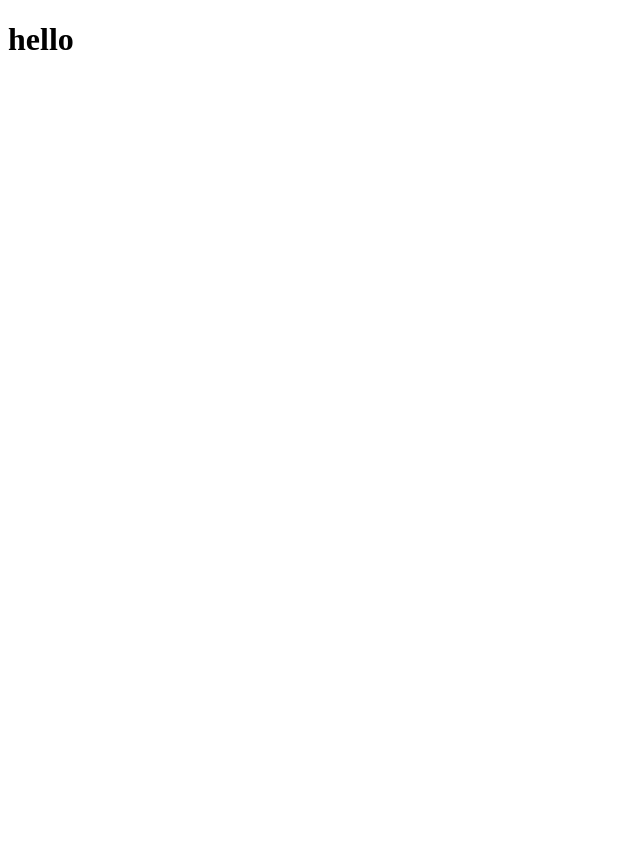
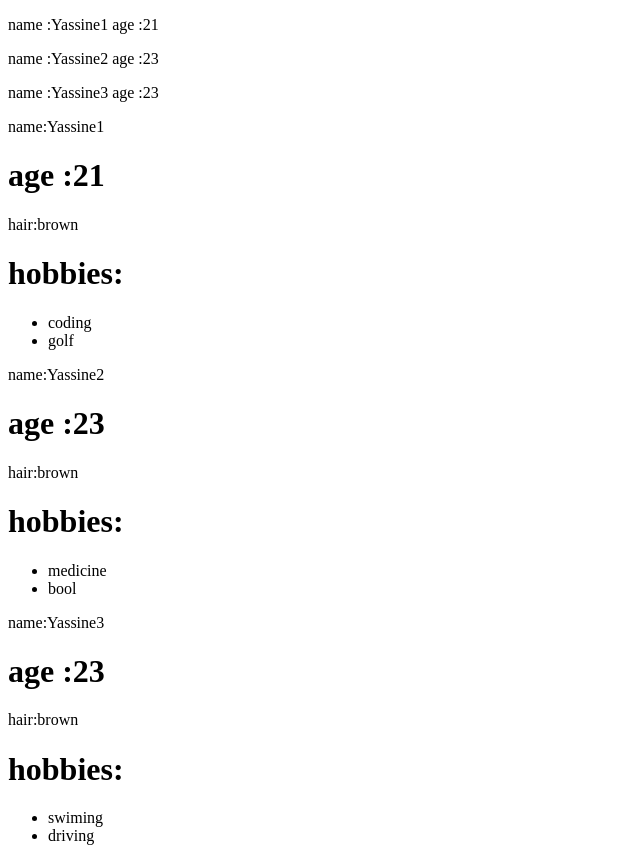
Before and after one commit to RadimYassin/React-Design-Pattern, a React (Vite) app: page / in a window 1280 px wide. Shown: the whole page, without its empty margins (0-640 px from the left). Before the commit the page ends 800 px from the top, so only its background shows below. Built offline with nearby package versions, Linux system fonts and the light colour scheme.

Commit message:
Update App.jsx

```diff
--- a/src/App.jsx
+++ b/src/App.jsx
@@ -1,3 +1,7 @@
+import SmallPersonistItem from "./person/SmallPersonistItem"
+import LargePersonistItem from "./person/LargePersonistItem"
+import RegulerList from "./RegulerList"
+
 //import SpliteScren from "./SpliteScren"
 const peaple= [
   {
@@ -58,7 +62,13 @@ function App() {
            <RightComponent/>
            <LeftComponent/>
   </SpliteScren>)*/}
-  return (<h1>hello</h1>)
+  return (<>
+
+                <RegulerList items={peaple} resourceName="person" ItemC={SmallPersonistItem} />
+                <RegulerList items={peaple} resourceName="person" ItemC={LargePersonistItem} />
+
+
+          </>)
 }
 
 export default App
```
